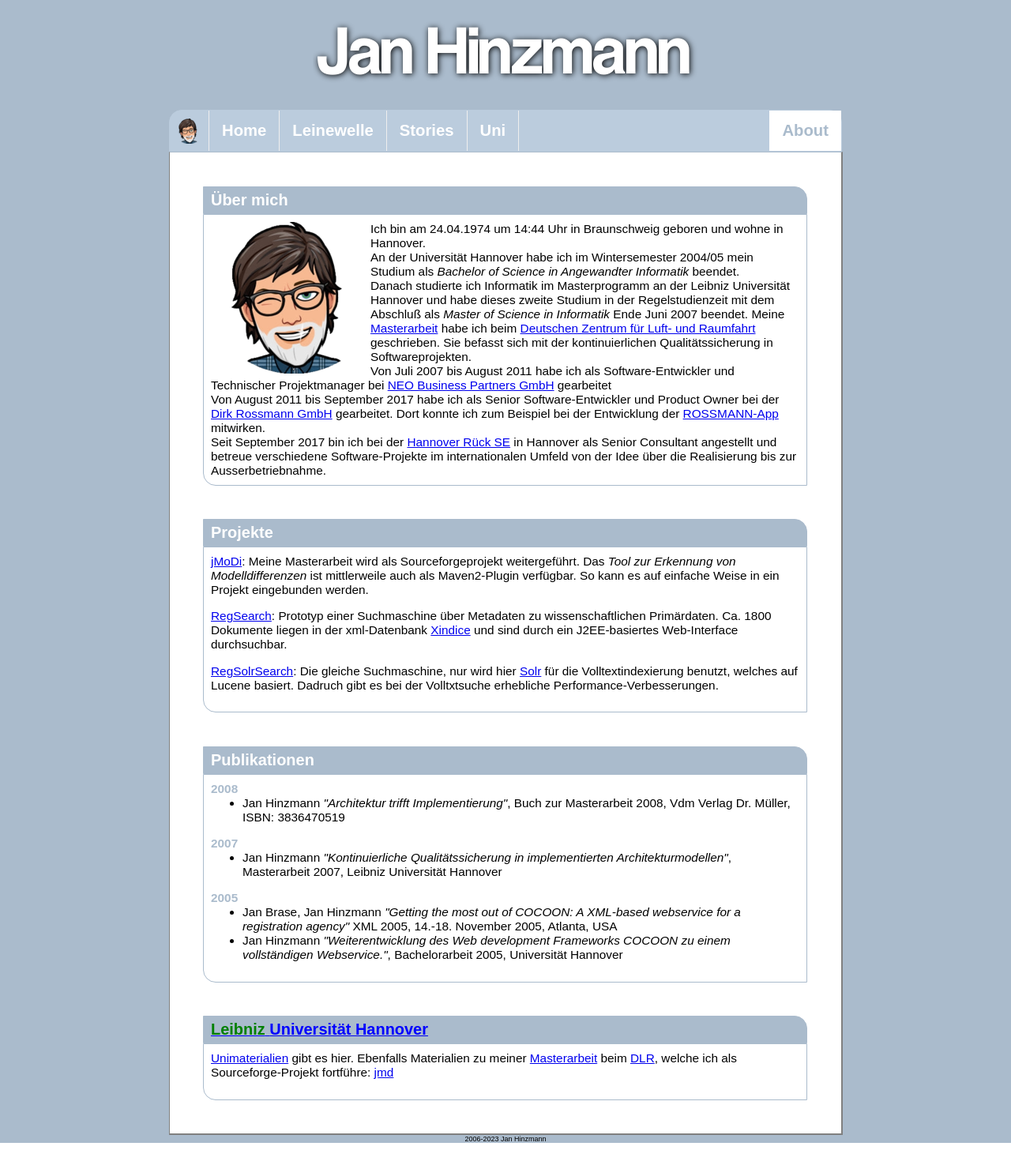
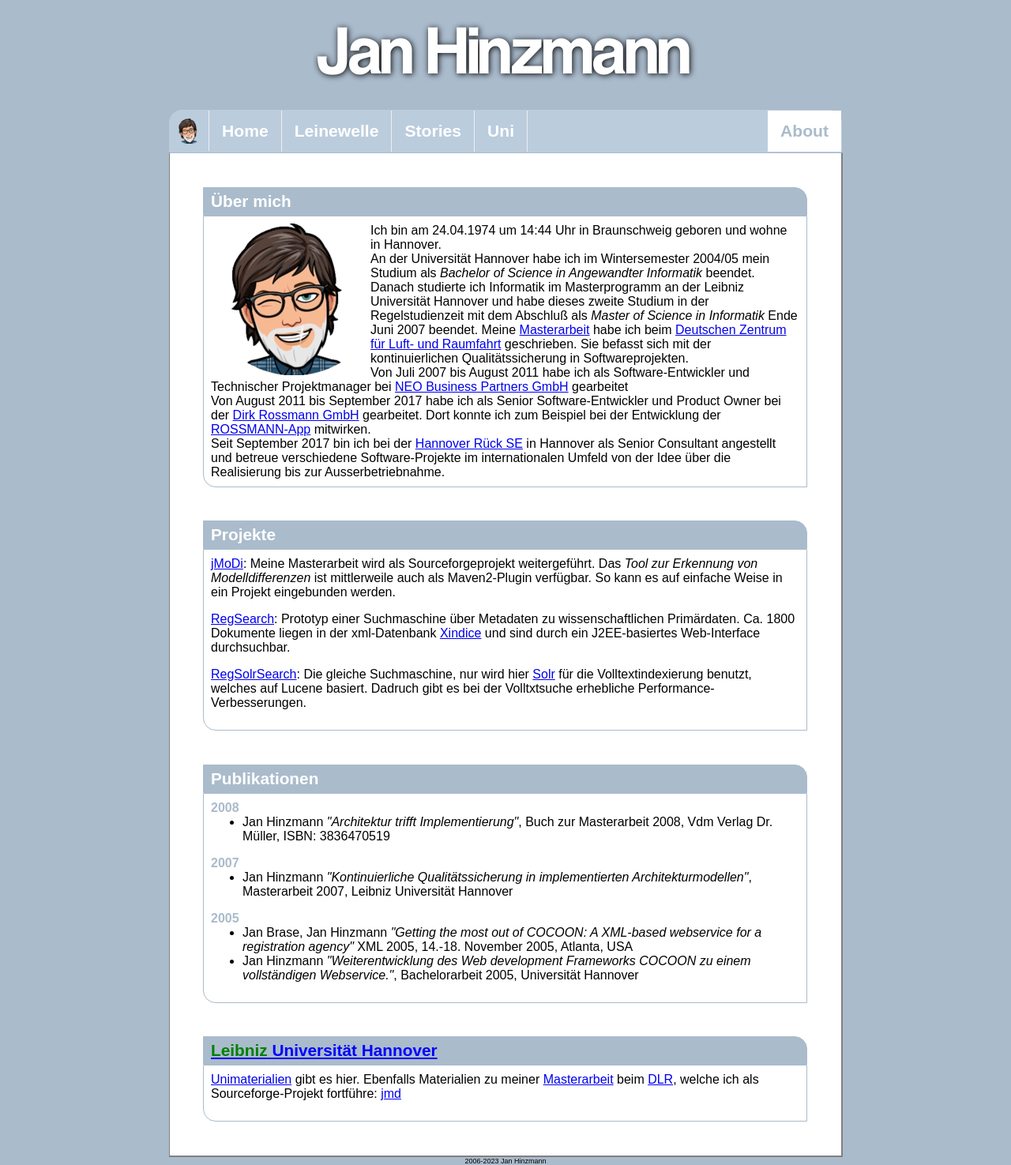
Before and after one commit to janykey/janykey.github.io, a PHP site: page /about.html in a window 1280 px wide. Shown: the whole page at 79% size. Before the commit the page ends 1447 px from the top, so only its background shows below. Run offline with PHP 8.4, Linux system fonts and the light colour scheme.

Commit message:
update page

```diff
--- a/style/janhinzmann.css
+++ b/style/janhinzmann.css
@@ -8,7 +8,7 @@
 body {
     background-color: #abc;
     font-family:sans-serif;
-    font-size:96%;
+    /*font-size:96%;*/
     margin:0px;
     padding:0px;
 }
```
